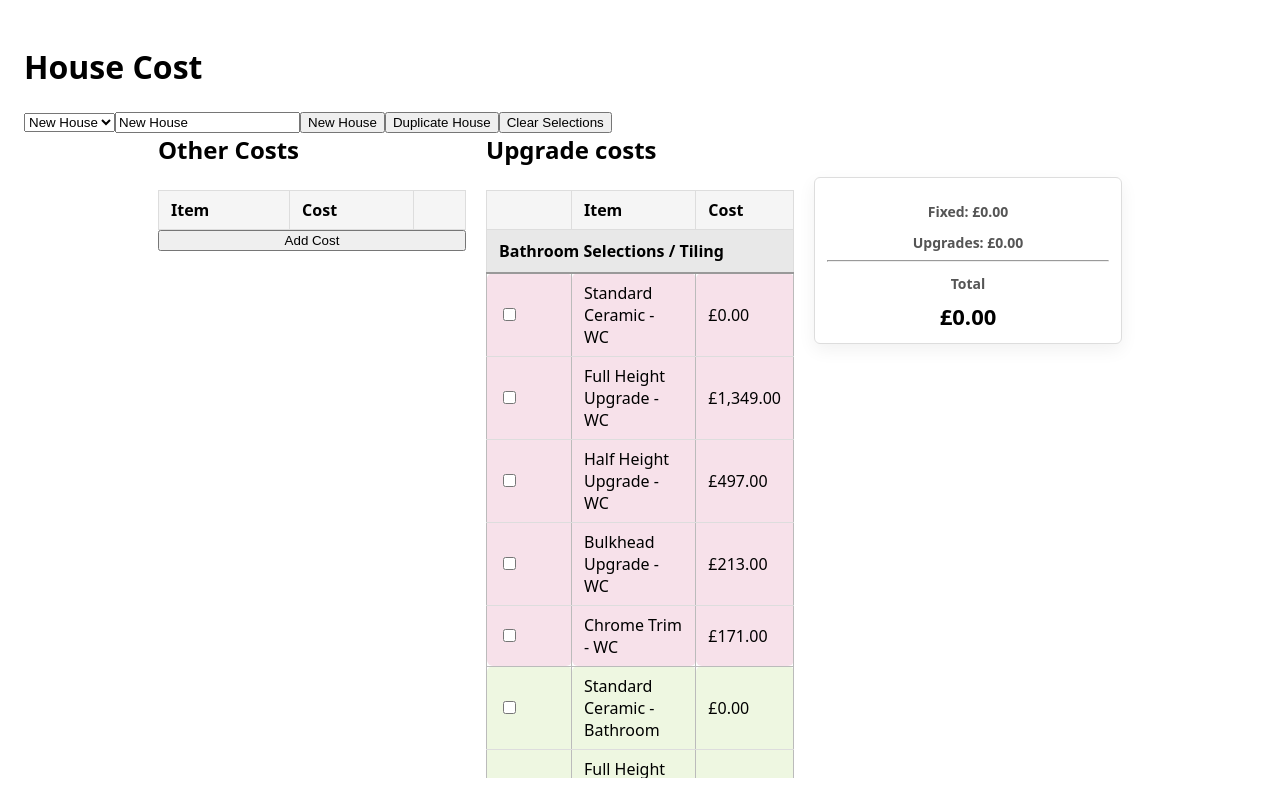
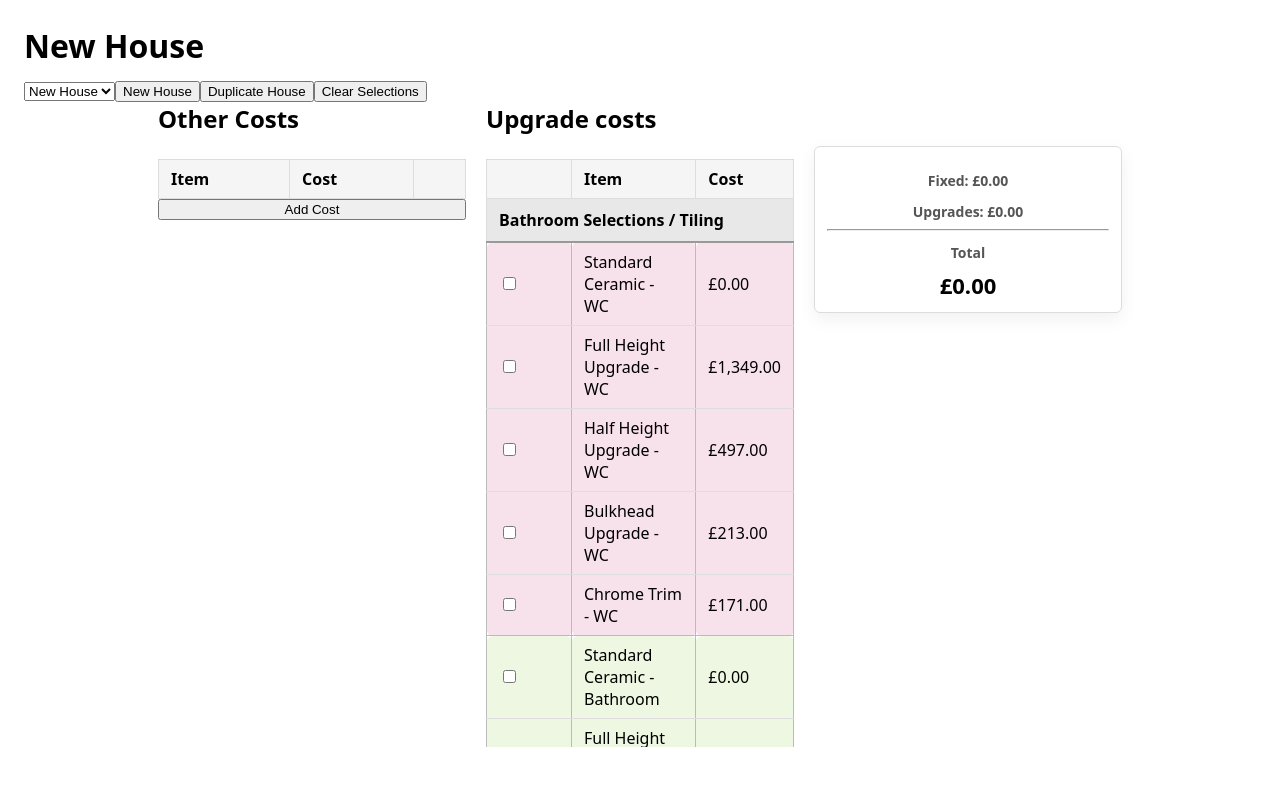
Before and after one commit to bryalicious/house-cost-calculator, a React (Vite) app: page / in a window 1280 px wide. Built offline with nearby package versions, Linux system fonts and the light colour scheme.

Commit message:
Improve renaming

```diff
--- a/src/App.jsx
+++ b/src/App.jsx
@@ -20,6 +20,8 @@ export default function App() {
     duplicateHouse,
     renameHouse,
   } = useHouseContext();
+
+  const [isEditingName, setIsEditingName] = React.useState(false);
 
   if (!currentHouse) {
     return <div>Loading...</div>;
@@ -111,9 +113,29 @@ export default function App() {
     return '£' + n.toLocaleString('en-GB', { minimumFractionDigits: 2, maximumFractionDigits: 2 });
   }
 
+  const handleNameKeyDown = (e) => {
+    if (e.key === 'Enter') {
+      setIsEditingName(false);
+    }
+  };
+
   return (
     <div className="app">
-      <h1>House Cost</h1>
+      {isEditingName ? (
+        <input
+          autoFocus
+          className="house-name-input"
+          type="text"
+          value={currentHouse.name}
+          onChange={(e) => renameHouse(e.target.value)}
+          onKeyDown={handleNameKeyDown}
+          onBlur={() => setIsEditingName(false)}
+        />
+      ) : (
+        <h1 className="editable-heading" onClick={() => setIsEditingName(true)}>
+          {currentHouse.name}
+        </h1>
+      )}
       <div className="toolbar">
         <select onChange={(e) => selectHouse(e.target.value)} value={currentHouseIndex}>
           {houses.map((house, index) => (
@@ -122,13 +144,6 @@ export default function App() {
             </option>
           ))}
         </select>
-        <input
-          type="text"
-          value={currentHouse.name}
-          onChange={(e) => renameHouse(e.target.value)}
-          placeholder="House name"
-          className="house-name-input"
-        />
         <button onClick={createNewHouse}>New House</button>
         <button onClick={duplicateHouse}>Duplicate House</button>
         <button onClick={clearSelections}>Clear Selections</button>
--- a/src/index.css
+++ b/src/index.css
@@ -119,6 +119,20 @@ html,body,#root{
   border-radius:3px;
 }
 
+.house-name-input{
+  font-size:2rem;
+  font-weight:700;
+  padding:6px 10px;
+  border:1px solid #ccc;
+  border-radius:6px;
+  max-width:100%;
+}
+
+.editable-heading{
+  margin:0 0 12px 0;
+  cursor:pointer;
+}
+
 .item-input{
   min-width:120px;
   padding:4px;
```
Also changed, not shown: 1 other file (tests, documents, lock files or other folders).
